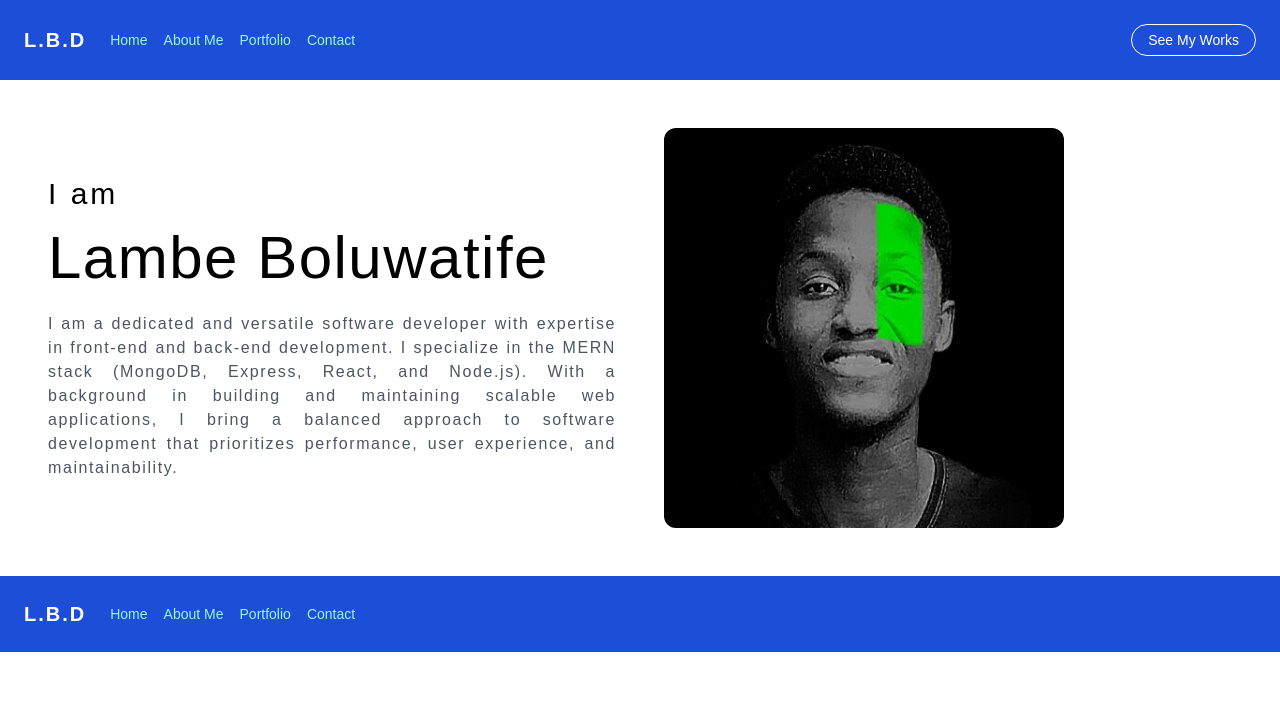
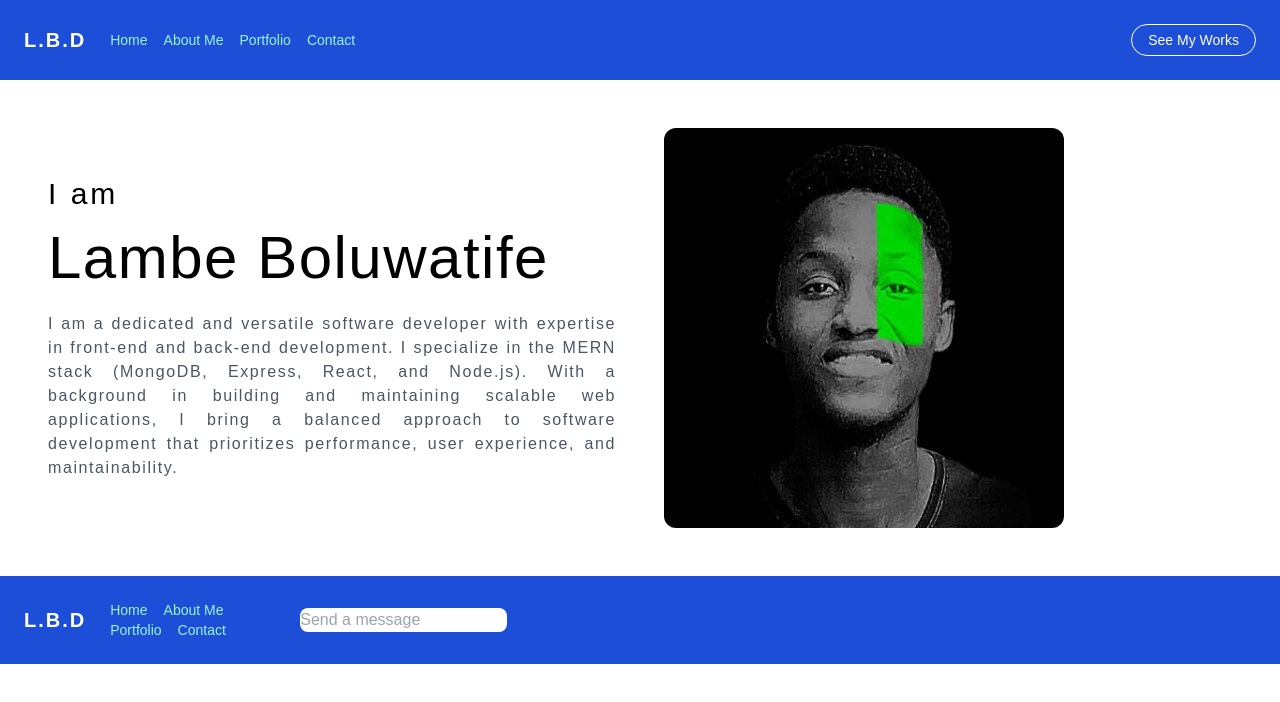
Before and after one commit to lambeboluwatife/tailwind-next-crash-course, a Next.js app: page / in a window 1280 px wide. Shown: the top 702 px of the page. Built offline with nearby package versions, Linux system fonts and the light colour scheme; a web font is replaced by a local one.

Commit message:
add input field to send message

```diff
--- a/src/app/components/Footer.jsx
+++ b/src/app/components/Footer.jsx
@@ -32,6 +32,16 @@ const Footer = () => {
           </a>
         </div>
       </div>
+      <div className="w-full block">
+        <form>
+          <input
+            class="rounded-lg outline-none border-white font-1xl"
+            type="text"
+            name="message"
+            placeholder="Send a message"
+          />
+        </form>
+      </div>
     </footer>
   );
 };
```
